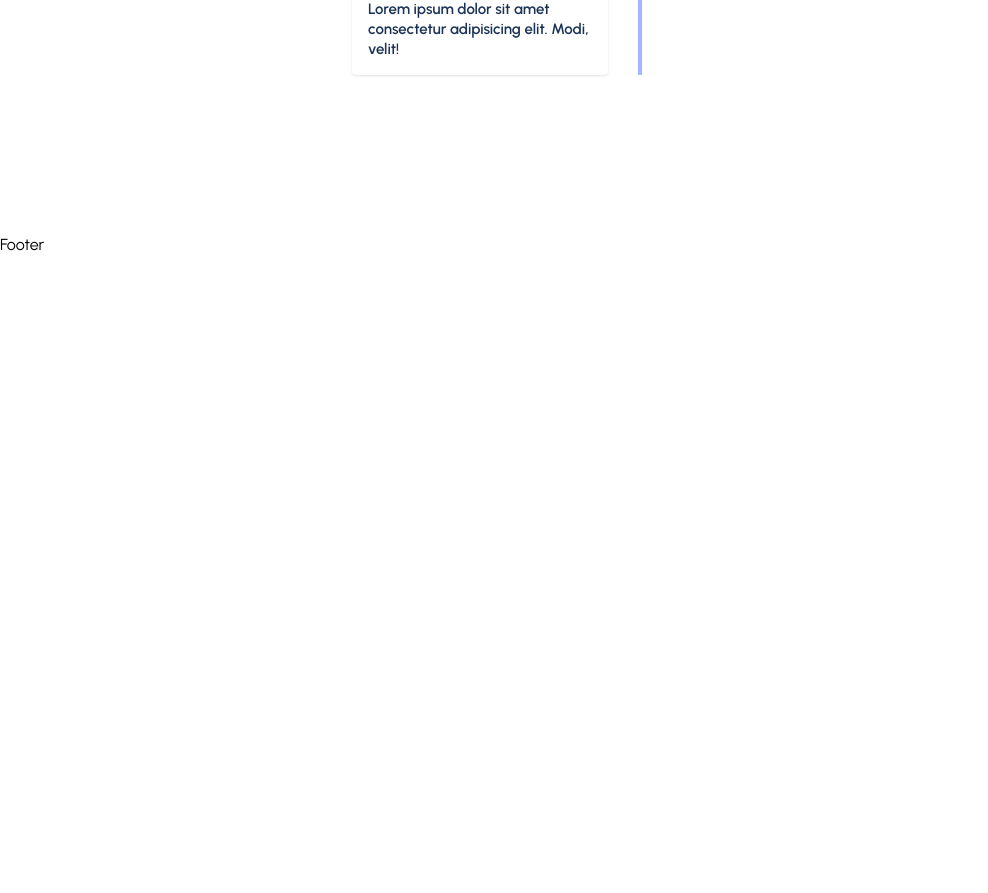
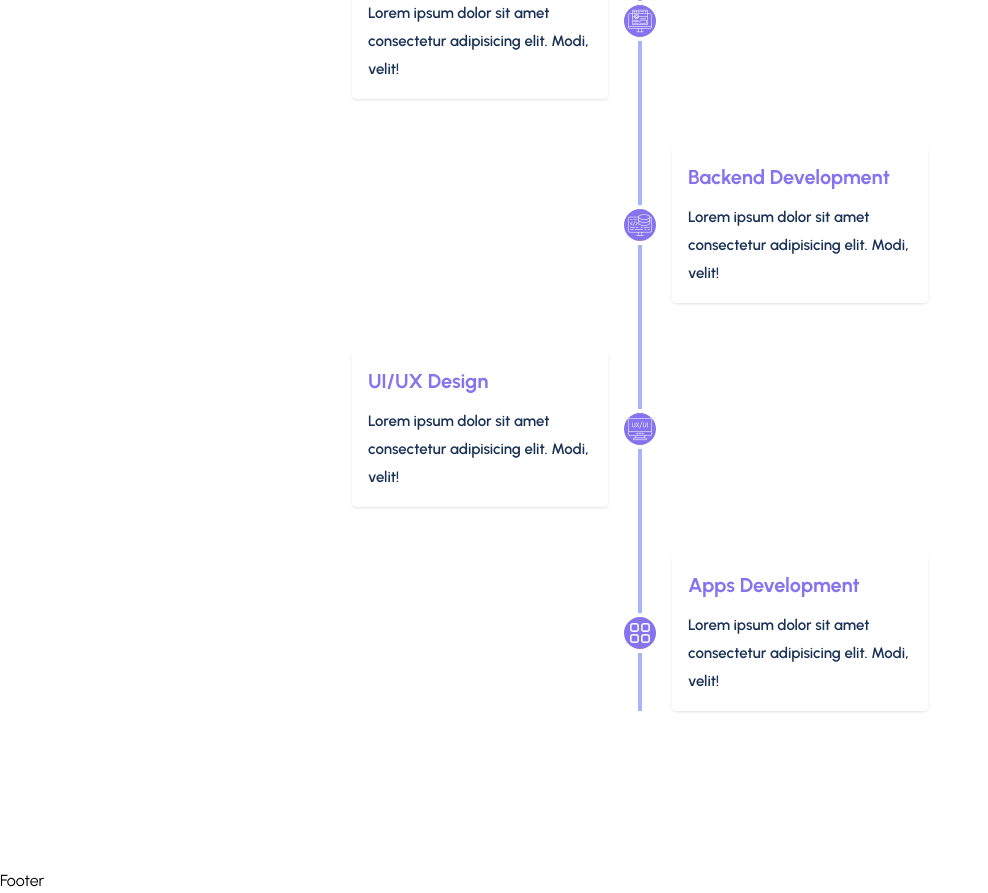
Before and after one commit to amannpatel/my-portfolio, a React (Create React App) app: page / in a window 1280 px wide. Shown: the part 1031-1924 px from the top of the page, without its empty margins (0-988 px from the left). Before the commit the page ends 1288 px from the top, so only its background shows below. Built offline with nearby package versions, Linux system fonts and the light colour scheme.

Commit message:
Add images and update styles in Services component

```diff
--- a/src/components/UI/Services.jsx
+++ b/src/components/UI/Services.jsx
@@ -1,4 +1,8 @@
 import React from "react";
+import frotendImg from "../../assets/images/front-end.png";
+import backendImg from "../../assets/images/backend.png";
+import uiImg from "../../assets/images/design.png";
+import appsImg from "../../assets/images/apps.png";
 
 const Services = () => {
   return (
@@ -21,6 +25,7 @@
             <div className="relative text-gray-700 antialiased text-sm font-semibold">
               {/* Verticle line through middle */}
               <div className="hidden absolute w-1 sm:block bg-indigo-300 h-full left-1/2 transform -translate-x-1/2"></div>
+
               {/* Left card */}
               <div className="mt-6 sm:mt-0 sm:mb-12">
                 <div className="flex items-center flex-col sm:flex-row">
@@ -35,12 +40,110 @@
                           Frontend Development
                         </h3>
 
-                        <p className="text-[15px] text-smallTextColor group-hover:text-white group-hover:font-[500]">
+                        <p className="text-[15px] text-smallTextColor group-hover:text-white group-hover:font-[500] leading-7">
                           Lorem ipsum dolor sit amet consectetur adipisicing
                           elit. Modi, velit!
                         </p>
                       </div>
                     </div>
+                  </div>
+
+                  <div className="rounded-full bg-primaryColor border-white border-4 w-10 h-10 absolute left-1/2 transform -translate-x-1/2 -translate-y-4 sm:translate-y-0 flex items-center justify-center">
+                    <figure>
+                      <img src={frotendImg} alt="" />
+                    </figure>
+                  </div>
+                </div>
+              </div>
+
+              {/* Right Card */}
+              <div className="mt-6 sm:mt-0 sm:mb-12">
+                <div className="flex items-center flex-col sm:flex-row">
+                  <div className="flex justify-end w-full mx-auto items-center">
+                    <div className="w-full sm:w-1/2 sm:pl-8">
+                      <div
+                        data-aos="fade-left"
+                        data-aos-delay="50"
+                        data-aos-duration="1300"
+                        className="bg-white p-4 rounded shadow group hover:bg-primaryColor cursor-pointer ease-in duration-150"
+                      >
+                        <h3 className="text-primaryColor font-[700] mb-3 group-hover:text-white group-hover:font-[600] text-xl">
+                          Backend Development
+                        </h3>
+
+                        <p className="text-[15px] text-smallTextColor group-hover:text-white group-hover:font-[500] leading-7">
+                          Lorem ipsum dolor sit amet consectetur adipisicing
+                          elit. Modi, velit!
+                        </p>
+                      </div>
+                    </div>
+                  </div>
+
+                  <div className="rounded-full bg-primaryColor border-white border-4 w-10 h-10 absolute left-1/2 transform -translate-x-1/2 -translate-y-4 sm:translate-y-0 flex items-center justify-center">
+                    <figure>
+                      <img src={backendImg} alt="" />
+                    </figure>
+                  </div>
+                </div>
+              </div>
+
+              {/* Left card */}
+              <div className="mt-6 sm:mt-0 sm:mb-12">
+                <div className="flex items-center flex-col sm:flex-row">
+                  <div className="flex justify-start w-full mx-auto items-center">
+                    <div className="w-full sm:w-1/2 sm:pr-8">
+                      <div
+                        data-aos="fade-right"
+                        data-aos-delay="100"
+                        data-aos-duration="1400"
+                        className="bg-white p-4 rounded shadow group hover:bg-primaryColor cursor-pointer ease-in duration-150"
+                      >
+                        <h3 className="text-primaryColor font-[700] mb-3 group-hover:text-white group-hover:font-[600] text-xl">
+                          UI/UX Design
+                        </h3>
+
+                        <p className="text-[15px] text-smallTextColor group-hover:text-white group-hover:font-[500] leading-7">
+                          Lorem ipsum dolor sit amet consectetur adipisicing
+                          elit. Modi, velit!
+                        </p>
+                      </div>
+                    </div>
+                  </div>
+
+                  <div className="rounded-full bg-primaryColor border-white border-4 w-10 h-10 absolute left-1/2 transform -translate-x-1/2 -translate-y-4 sm:translate-y-0 flex items-center justify-center">
+                    <figure>
+                      <img src={uiImg} alt="" />
+                    </figure>
+                  </div>
+                </div>
+              </div>
+
+              {/* Right Card */}
+              <div className="mt-6 sm:mt-0 sm:mb-12">
+                <div className="flex items-center flex-col sm:flex-row">
+                  <div className="flex justify-end w-full mx-auto items-center">
+                    <div className="w-full sm:w-1/2 sm:pl-8">
+                      <div
+                        data-aos="fade-left"
+                        data-aos-duration="1500"
+                        className="bg-white p-4 rounded shadow group hover:bg-primaryColor cursor-pointer ease-in duration-150"
+                      >
+                        <h3 className="text-primaryColor font-[700] mb-3 group-hover:text-white group-hover:font-[600] text-xl">
+                          Apps Development
+                        </h3>
+
+                        <p className="text-[15px] text-smallTextColor group-hover:text-white group-hover:font-[500] leading-7">
+                          Lorem ipsum dolor sit amet consectetur adipisicing
+                          elit. Modi, velit!
+                        </p>
+                      </div>
+                    </div>
+                  </div>
+
+                  <div className="rounded-full bg-primaryColor border-white border-4 w-10 h-10 absolute left-1/2 transform -translate-x-1/2 -translate-y-4 sm:translate-y-0 flex items-center justify-center">
+                    <figure>
+                      <img src={appsImg} alt="" />
+                    </figure>
                   </div>
                 </div>
               </div>
```
